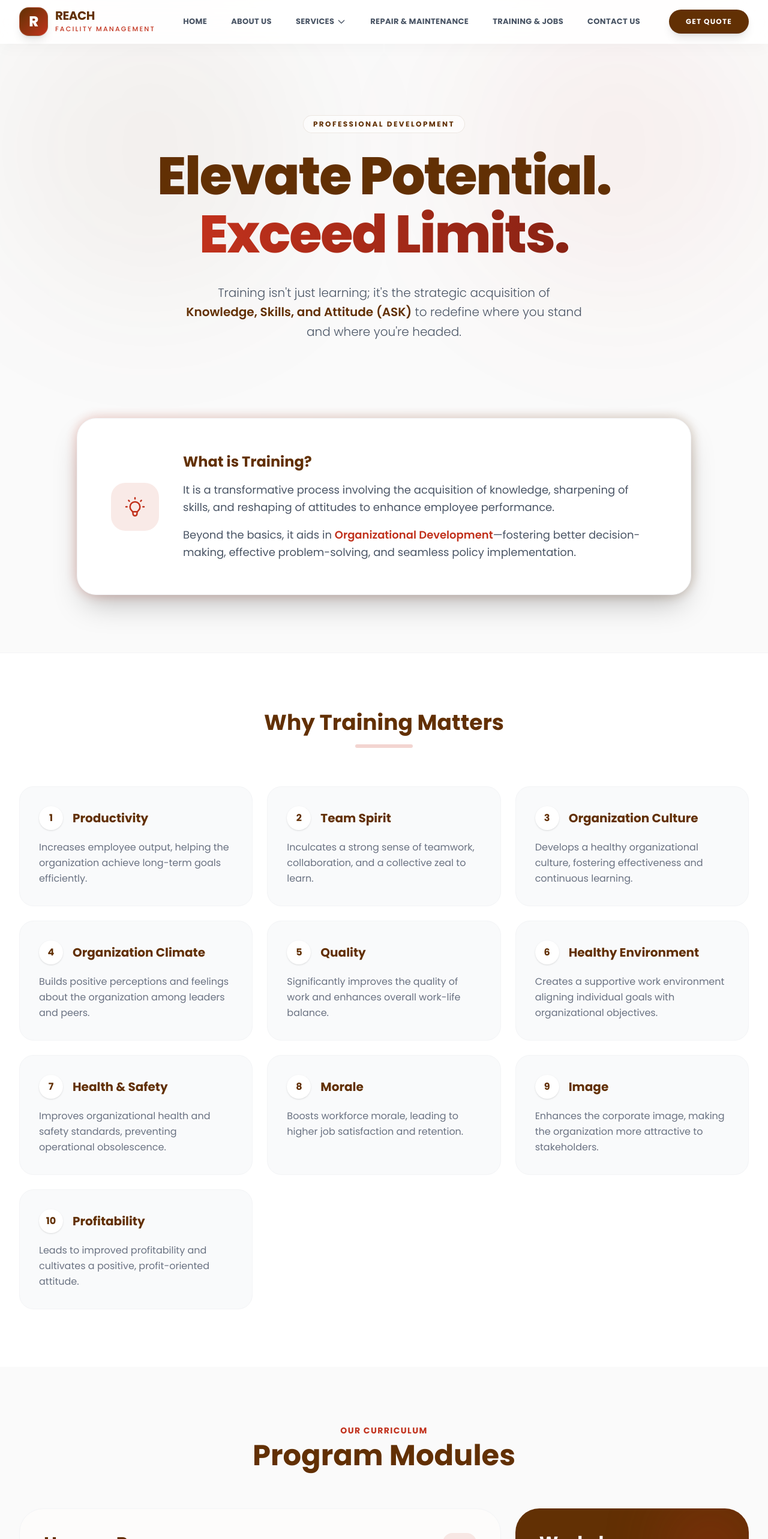
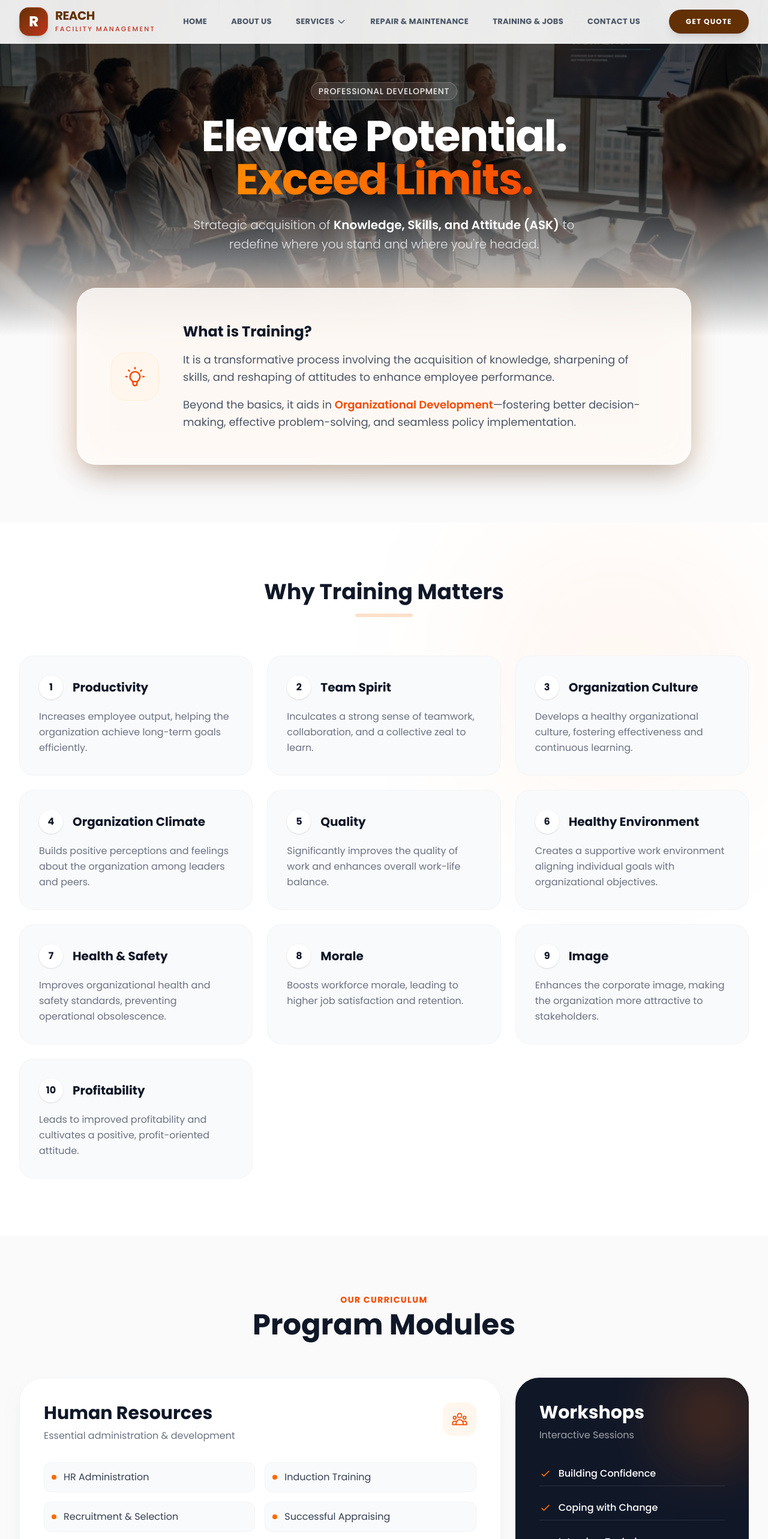
Before and after one commit to AaryaBalan/Reach-Website, a React (Vite) app: page /training in a window 1280 px wide. Shown: the top 2566 px of the page at 60% size. Built offline with nearby package versions, Linux system fonts and the light colour scheme.

Commit message:
feat: add cinematic hero section with new image and animations to Training page

```diff
--- a/src/pages/TrainingPage.jsx
+++ b/src/pages/TrainingPage.jsx
@@ -1,6 +1,8 @@
 import React, { useEffect } from 'react';
 import { Link } from 'react-router-dom';
+import { motion } from 'framer-motion';
 import Navbar from '../components/Navbar';
+import heroImg from '../assets/training-hero.png';
 
 const TrainingPage = () => {
     useEffect(() => {
@@ -28,103 +30,116 @@ const TrainingPage = () => {
     };
 
     return (
-        <div className="min-h-screen bg-[#FAFAFA] font-['Poppins'] selection:bg-[#C1311C] selection:text-white">
-
-            {/* Navigation / Back Button */}
-            {/* Navigation */}
+        <div className="min-h-screen bg-neutral-50 font-['Poppins'] selection:bg-orange-500 selection:text-white">
             <Navbar />
 
-            {/* Hero Section */}
-            <div className="relative pt-32 pb-20 lg:pt-48 lg:pb-32 overflow-hidden">
-                {/* Background Blobs */}
-                <div className="absolute top-0 right-0 w-[500px] h-[500px] bg-[#C1311C]/5 rounded-full blur-[120px] mix-blend-multiply animate-blob"></div>
-                <div className="absolute top-0 left-0 w-[500px] h-[500px] bg-[#623004]/5 rounded-full blur-[120px] mix-blend-multiply animate-blob animation-delay-2000"></div>
+            {/* Cinematic Hero Section */}
+            <section className="relative h-[70vh] min-h-125 flex items-center justify-center overflow-hidden bg-gray-900">
+                <div className="absolute inset-0 z-0">
+                    <div className="absolute inset-0 bg-linear-to-b from-black/70 via-black/50 to-neutral-50 z-10"></div>
+                    <motion.img
+                        initial={{ scale: 1.1 }}
+                        animate={{ scale: 1 }}
+                        transition={{ duration: 10, repeat: Infinity, repeatType: "reverse" }}
+                        src={heroImg}
+                        alt="Corporate Training"
+                        className="w-full h-full object-cover opacity-80"
+                    />
+                </div>
 
-                <div className="max-w-7xl mx-auto px-6 lg:px-8 relative z-10 text-center">
-                    <span className="inline-block px-4 py-1.5 bg-white/60 backdrop-blur-sm border border-[#623004]/10 text-[#623004] rounded-full text-xs font-bold tracking-[0.2em] uppercase mb-6">
-                        Professional Development
-                    </span>
-                    <h1 className="text-5xl sm:text-7xl lg:text-[5.5rem] font-extrabold text-[#623004] leading-[1.1] mb-8 tracking-tight">
-                        Elevate Potential. <br />
-                        <span className="text-transparent bg-clip-text bg-gradient-to-r from-[#C1311C] to-[#8a2314]">Exceed Limits.</span>
-                    </h1>
-                    <p className="text-xl text-gray-600 leading-relaxed max-w-2xl mx-auto font-light">
-                        Training isn't just learning; it's the strategic acquisition of <strong className="text-[#623004] font-semibold">Knowledge, Skills, and Attitude (ASK)</strong> to redefine where you stand and where you're headed.
-                    </p>
+                <div className="relative z-20 text-center px-6 max-w-5xl mx-auto">
+                    <motion.div
+                        initial={{ opacity: 0, y: 30 }}
+                        animate={{ opacity: 1, y: 0 }}
+                        transition={{ duration: 0.8 }}
+                    >
+                        <span className="inline-block py-1 px-3 rounded-full bg-white/10 backdrop-blur-md border border-white/20 text-white/90 text-sm font-medium tracking-wider uppercase mb-6">
+                            Professional Development
+                        </span>
+                        <h1 className="text-5xl md:text-7xl font-bold text-white mb-6 tracking-tight">
+                            Elevate Potential. <br />
+                            <span className="text-transparent bg-clip-text bg-linear-to-r from-orange-400 to-orange-600">Exceed Limits.</span>
+                        </h1>
+                        <p className="text-xl text-gray-200 max-w-2xl mx-auto leading-relaxed font-light">
+                            Strategic acquisition of <strong className="text-white font-semibold">Knowledge, Skills, and Attitude (ASK)</strong> to redefine where you stand and where you're headed.
+                        </p>
+                    </motion.div>
                 </div>
-            </div>
+            </section>
 
             {/* Definition Card - Glassmorphism */}
-            <div className="px-6 lg:px-8 mb-24">
+            <section className="relative z-30 -mt-20 px-6 pb-24">
                 <div className="max-w-5xl mx-auto relative group">
-                    <div className="absolute -inset-1 bg-gradient-to-r from-[#C1311C] to-[#623004] rounded-[2.5rem] opacity-20 blur group-hover:opacity-40 transition duration-1000 group-hover:duration-200"></div>
-                    <div className="relative bg-white rounded-[2rem] p-8 lg:p-14 shadow-2xl border border-gray-100 flex flex-col md:flex-row gap-10 items-center">
-                        <div className="w-20 h-20 bg-[#C1311C]/10 rounded-3xl flex items-center justify-center shrink-0">
-                            <svg className="w-10 h-10 text-[#C1311C]" fill="none" stroke="currentColor" viewBox="0 0 24 24"><path strokeLinecap="round" strokeLinejoin="round" strokeWidth={1.5} d="M9.663 17h4.673M12 3v1m6.364 1.636l-.707.707M21 12h-1M4 12H3m3.343-5.657l-.707-.707m2.828 9.9a5 5 0 117.072 0l-.548.547A3.374 3.374 0 0014 18.469V19a2 2 0 11-4 0v-.531c0-.895-.356-1.754-.988-2.386l-.548-.547z" /></svg>
+                    <div className="absolute -inset-1 bg-linear-to-r from-orange-500 to-amber-600 rounded-[2.5rem] opacity-20 blur-xl group-hover:opacity-40 transition duration-1000 group-hover:duration-200"></div>
+                    <div className="relative bg-white/80 backdrop-blur-xl rounded-[2rem] p-8 lg:p-14 shadow-2xl border border-white/50 flex flex-col md:flex-row gap-10 items-center">
+                        <div className="w-20 h-20 bg-orange-50 rounded-3xl flex items-center justify-center shrink-0 border border-orange-100">
+                            <svg className="w-10 h-10 text-orange-600" fill="none" stroke="currentColor" viewBox="0 0 24 24"><path strokeLinecap="round" strokeLinejoin="round" strokeWidth={1.5} d="M9.663 17h4.673M12 3v1m6.364 1.636l-.707.707M21 12h-1M4 12H3m3.343-5.657l-.707-.707m2.828 9.9a5 5 0 117.072 0l-.548.547A3.374 3.374 0 0014 18.469V19a2 2 0 11-4 0v-.531c0-.895-.356-1.754-.988-2.386l-.548-.547z" /></svg>
                         </div>
                         <div>
-                            <h3 className="text-2xl font-bold text-[#623004] mb-4">What is Training?</h3>
+                            <h3 className="text-2xl font-bold text-gray-900 mb-4">What is Training?</h3>
                             <p className="text-gray-600 text-lg leading-relaxed mb-4">
                                 It is a transformative process involving the acquisition of knowledge, sharpening of skills, and reshaping of attitudes to enhance employee performance.
                             </p>
                             <p className="text-gray-600 text-lg leading-relaxed">
-                                Beyond the basics, it aids in <span className="text-[#C1311C] font-semibold">Organizational Development</span>—fostering better decision-making, effective problem-solving, and seamless policy implementation.
+                                Beyond the basics, it aids in <span className="text-orange-600 font-semibold">Organizational Development</span>—fostering better decision-making, effective problem-solving, and seamless policy implementation.
                             </p>
                         </div>
                     </div>
                 </div>
-            </div>
+            </section>
 
             {/* Benefits Grid - Modern Cards */}
-            <div className="bg-white py-24 border-t border-gray-100 relative">
-                <div className="max-w-7xl mx-auto px-6 lg:px-8">
+            <section className="py-24 bg-white relative overflow-hidden">
+                <div className="absolute top-0 right-0 w-[500px] h-[500px] bg-orange-500/5 rounded-full blur-[120px]"></div>
+
+                <div className="max-w-7xl mx-auto px-6 lg:px-8 relative z-10">
                     <div className="text-center mb-16">
-                        <h2 className="text-4xl font-bold text-[#623004] mb-4">Why Training Matters</h2>
-                        <div className="w-24 h-1.5 bg-[#C1311C] mx-auto rounded-full opacity-20"></div>
+                        <h2 className="text-4xl font-bold text-gray-900 mb-4">Why Training Matters</h2>
+                        <div className="w-24 h-1.5 bg-orange-500 mx-auto rounded-full opacity-20"></div>
                     </div>
 
                     <div className="grid md:grid-cols-2 lg:grid-cols-3 gap-6">
                         {benefits.map((benefit, index) => (
-                            <div key={index} className="group p-8 rounded-3xl bg-gray-50 hover:bg-[#623004] transition-all duration-300 hover:shadow-2xl hover:-translate-y-2 cursor-default border border-gray-100 hover:border-transparent">
+                            <div key={index} className="group p-8 rounded-3xl bg-gray-50 hover:bg-gray-900 transition-all duration-300 hover:shadow-2xl hover:-translate-y-2 cursor-default border border-gray-100 hover:border-transparent">
                                 <div className="flex items-center gap-4 mb-4">
-                                    <span className="w-10 h-10 rounded-full bg-white flex items-center justify-center text-[#623004] font-bold shadow-sm group-hover:text-[#C1311C]">
+                                    <span className="w-10 h-10 rounded-full bg-white flex items-center justify-center text-gray-900 font-bold shadow-sm group-hover:text-orange-500 group-hover:bg-gray-800 transition-colors">
                                         {index + 1}
                                     </span>
-                                    <h4 className="font-bold text-xl text-[#623004] group-hover:text-white transition-colors">{benefit.title}</h4>
+                                    <h4 className="font-bold text-xl text-gray-900 group-hover:text-white transition-colors">{benefit.title}</h4>
                                 </div>
-                                <p className="text-gray-500 group-hover:text-white/80 transition-colors leading-relaxed">
+                                <p className="text-gray-500 group-hover:text-gray-300 transition-colors leading-relaxed">
                                     {benefit.desc}
                                 </p>
                             </div>
                         ))}
                     </div>
                 </div>
-            </div>
+            </section>
 
             {/* Training Modules - Bento Grid */}
-            <div className="py-24 px-6 lg:px-8 max-w-7xl mx-auto">
+            <section className="py-24 px-6 lg:px-8 max-w-7xl mx-auto">
                 <div className="text-center mb-16">
-                    <span className="text-[#C1311C] font-bold tracking-widest uppercase text-sm mb-2 block">Our Curriculum</span>
-                    <h2 className="text-4xl lg:text-5xl font-bold text-[#623004]">Program Modules</h2>
+                    <span className="text-orange-600 font-bold tracking-widest uppercase text-sm mb-2 block">Our Curriculum</span>
+                    <h2 className="text-4xl lg:text-5xl font-bold text-gray-900">Program Modules</h2>
                 </div>
 
                 <div className="grid lg:grid-cols-3 gap-6">
 
                     {/* HR Module - Large Card */}
-                    <div className="lg:col-span-2 bg-[#FDFCFB] rounded-[2.5rem] p-10 border border-gray-100 hover:border-[#C1311C]/20 hover:shadow-xl transition-all duration-300 group">
+                    <div className="lg:col-span-2 bg-white rounded-[2.5rem] p-10 border border-gray-100 shadow-xl shadow-gray-200/50 hover:border-orange-500/20 transition-all duration-300 group">
                         <div className="flex items-start justify-between mb-8">
                             <div>
-                                <h3 className="text-3xl font-bold text-[#623004] mb-2">Human Resources</h3>
+                                <h3 className="text-3xl font-bold text-gray-900 mb-2">Human Resources</h3>
                                 <p className="text-gray-500">Essential administration & development</p>
                             </div>
-                            <div className="w-14 h-14 bg-[#C1311C]/10 rounded-2xl flex items-center justify-center text-[#C1311C] group-hover:bg-[#C1311C] group-hover:text-white transition-colors">
+                            <div className="w-14 h-14 bg-orange-50 rounded-2xl flex items-center justify-center text-orange-600 group-hover:bg-orange-600 group-hover:text-white transition-colors">
                                 <svg className="w-7 h-7" fill="none" stroke="currentColor" viewBox="0 0 24 24"><path strokeLinecap="round" strokeLinejoin="round" strokeWidth={1.5} d="M17 20h5v-2a3 3 0 00-5.356-1.857M17 20H7m10 0v-2c0-.656-.126-1.283-.356-1.857M7 20H2v-2a3 3 0 015.356-1.857M7 20v-2c0-.656.126-1.283.356-1.857m0 0a5.002 5.002 0 019.288 0M15 7a3 3 0 11-6 0 3 3 0 016 0zm6 3a2 2 0 11-4 0 2 2 0 014 0zM7 10a2 2 0 11-4 0 2 2 0 014 0z" /></svg>
                             </div>
                         </div>
                         <div className="grid sm:grid-cols-2 gap-4">
                             {trainingPoints.humanResource.map((item, i) => (
-                                <div key={i} className="flex items-center gap-3 p-3 bg-white rounded-xl shadow-sm border border-gray-50 text-gray-700">
-                                    <span className="w-2 h-2 rounded-full bg-[#C1311C]"></span>
+                                <div key={i} className="flex items-center gap-3 p-3 bg-gray-50 rounded-xl border border-gray-100 text-gray-700 hover:bg-orange-50 hover:border-orange-100 transition-colors">
+                                    <span className="w-2 h-2 rounded-full bg-orange-500"></span>
                                     {item}
                                 </div>
                             ))}
@@ -132,8 +147,8 @@ const TrainingPage = () => {
                     </div>
 
                     {/* Workshops - Tall Card */}
-                    <div className="bg-[#623004] rounded-[2.5rem] p-10 text-white flex flex-col justify-between relative overflow-hidden group">
-                        <div className="absolute top-0 right-0 w-32 h-32 bg-[#C1311C] rounded-full blur-[60px] opacity-40 group-hover:scale-150 transition-transform duration-700"></div>
+                    <div className="bg-gray-900 rounded-[2.5rem] p-10 text-white flex flex-col justify-between relative overflow-hidden group">
+                        <div className="absolute top-0 right-0 w-32 h-32 bg-orange-500 rounded-full blur-[60px] opacity-40 group-hover:scale-150 transition-transform duration-700"></div>
                         <div className="relative z-10">
                             <div className="mb-8">
                                 <h3 className="text-3xl font-bold mb-2">Workshops</h3>
@@ -142,7 +157,7 @@ const TrainingPage = () => {
                             <div className="space-y-4">
                                 {trainingPoints.workshops.map((item, i) => (
                                     <div key={i} className="flex items-center gap-3 py-2 border-b border-white/10 last:border-0 hover:pl-2 transition-all">
-                                        <svg className="w-5 h-5 text-[#C1311C]" fill="none" stroke="currentColor" viewBox="0 0 24 24"><path strokeLinecap="round" strokeLinejoin="round" strokeWidth={2} d="M5 13l4 4L19 7" /></svg>
+                                        <svg className="w-5 h-5 text-orange-500" fill="none" stroke="currentColor" viewBox="0 0 24 24"><path strokeLinecap="round" strokeLinejoin="round" strokeWidth={2} d="M5 13l4 4L19 7" /></svg>
                                         <span className="font-medium">{item}</span>
                                     </div>
                                 ))}
@@ -151,30 +166,30 @@ const TrainingPage = () => {
                     </div>
 
                     {/* Coaching - Standard Card */}
-                    <div className="bg-white rounded-[2.5rem] p-10 border border-gray-100 hover:shadow-xl transition-all duration-300 group">
-                        <div className="w-14 h-14 bg-gray-50 rounded-2xl flex items-center justify-center text-[#623004] mb-6 group-hover:scale-110 transition-transform">
+                    <div className="bg-white rounded-[2.5rem] p-10 border border-gray-100 shadow-xl shadow-gray-200/50 hover:shadow-2xl transition-all duration-300 group">
+                        <div className="w-14 h-14 bg-gray-50 rounded-2xl flex items-center justify-center text-gray-900 mb-6 group-hover:scale-110 transition-transform">
                             <svg className="w-7 h-7" fill="none" stroke="currentColor" viewBox="0 0 24 24"><path strokeLinecap="round" strokeLinejoin="round" strokeWidth={1.5} d="M16 7a4 4 0 11-8 0 4 4 0 018 0zM12 14a7 7 0 00-7 7h14a7 7 0 00-7-7z" /></svg>
                         </div>
-                        <h3 className="text-2xl font-bold text-[#623004] mb-4">1-on-1 Coaching</h3>
+                        <h3 className="text-2xl font-bold text-gray-900 mb-4">1-on-1 Coaching</h3>
                         <ul className="space-y-3">
                             {trainingPoints.coaching.map((item, i) => (
                                 <li key={i} className="text-gray-600 text-sm flex items-start gap-2">
-                                    <span className="text-[#C1311C] mt-1">●</span> {item}
+                                    <span className="text-orange-500 mt-1">●</span> {item}
                                 </li>
                             ))}
                         </ul>
                     </div>
 
                     {/* Consultancy - Wide Card */}
-                    <div className="lg:col-span-2 bg-gradient-to-br from-[#C1311C] to-[#a02817] rounded-[2.5rem] p-10 text-white relative overflow-hidden group">
-                        <div className="absolute bottom-0 left-0 w-64 h-64 bg-[#623004] rounded-full blur-[80px] opacity-30"></div>
+                    <div className="lg:col-span-2 bg-linear-to-br from-orange-500 to-red-600 rounded-[2.5rem] p-10 text-white relative overflow-hidden group">
+                        <div className="absolute bottom-0 left-0 w-64 h-64 bg-black rounded-full blur-[80px] opacity-30"></div>
                         <div className="relative z-10 flex flex-col md:flex-row gap-8 items-start">
                             <div className="flex-1">
                                 <h3 className="text-3xl font-bold mb-4">Consultancy</h3>
                                 <p className="text-white/80 text-lg leading-relaxed mb-6">
                                     Enhancing corporate image and strengthening team spirit through expert guidance and core competency development.
                                 </p>
-                                <button className="px-6 py-3 bg-white text-[#C1311C] font-bold rounded-xl shadow-[0_20px_40px_-15px_rgba(255,255,255,0.3)] hover:bg-[#623004] hover:text-white transition-all">
+                                <button className="px-6 py-3 bg-white text-orange-600 font-bold rounded-xl shadow-lg hover:bg-gray-100 transition-all">
                                     Get Consultation
                                 </button>
                             </div>
@@ -190,21 +205,23 @@ const TrainingPage = () => {
                     </div>
 
                 </div>
-            </div>
+            </section>
 
             {/* Final CTA */}
-            <div className="py-24 bg-[#623004] relative overflow-hidden">
-                <div className="absolute top-0 right-0 w-96 h-96 bg-[#C1311C] rounded-full blur-[150px] opacity-30"></div>
+            <section className="py-24 bg-black relative overflow-hidden">
+                <div className="absolute inset-0 bg-linear-to-br from-gray-900 to-black opacity-90"></div>
+                <div className="absolute top-0 right-0 w-96 h-96 bg-orange-600 rounded-full blur-[150px] opacity-20"></div>
+
                 <div className="max-w-4xl mx-auto px-6 text-center relative z-10">
                     <h2 className="text-4xl md:text-5xl font-bold text-white mb-8">Ready to Transform Your Team?</h2>
                     <p className="text-white/70 text-xl mb-10 max-w-2xl mx-auto">
                         Join hundreds of innovative leaders who have elevated their organizational performance with our training.
                     </p>
-                    <a href="/#contact" className="inline-block px-10 py-5 bg-white text-[#623004] text-lg font-bold rounded-2xl shadow-[0_20px_40px_-15px_rgba(255,255,255,0.3)] hover:shadow-[0_20px_40px_-15px_rgba(193,49,28,0.5)] hover:-translate-y-1 transition-all">
+                    <a href="/#contact" className="inline-block px-10 py-5 bg-orange-600 text-white text-lg font-bold rounded-2xl shadow-xl shadow-orange-600/30 hover:bg-orange-700 hover:-translate-y-1 transition-all">
                         Start Your Journey
                     </a>
                 </div>
-            </div>
+            </section>
         </div>
     );
 };
```
Also changed, not shown: src/assets/training-hero.png (added).
